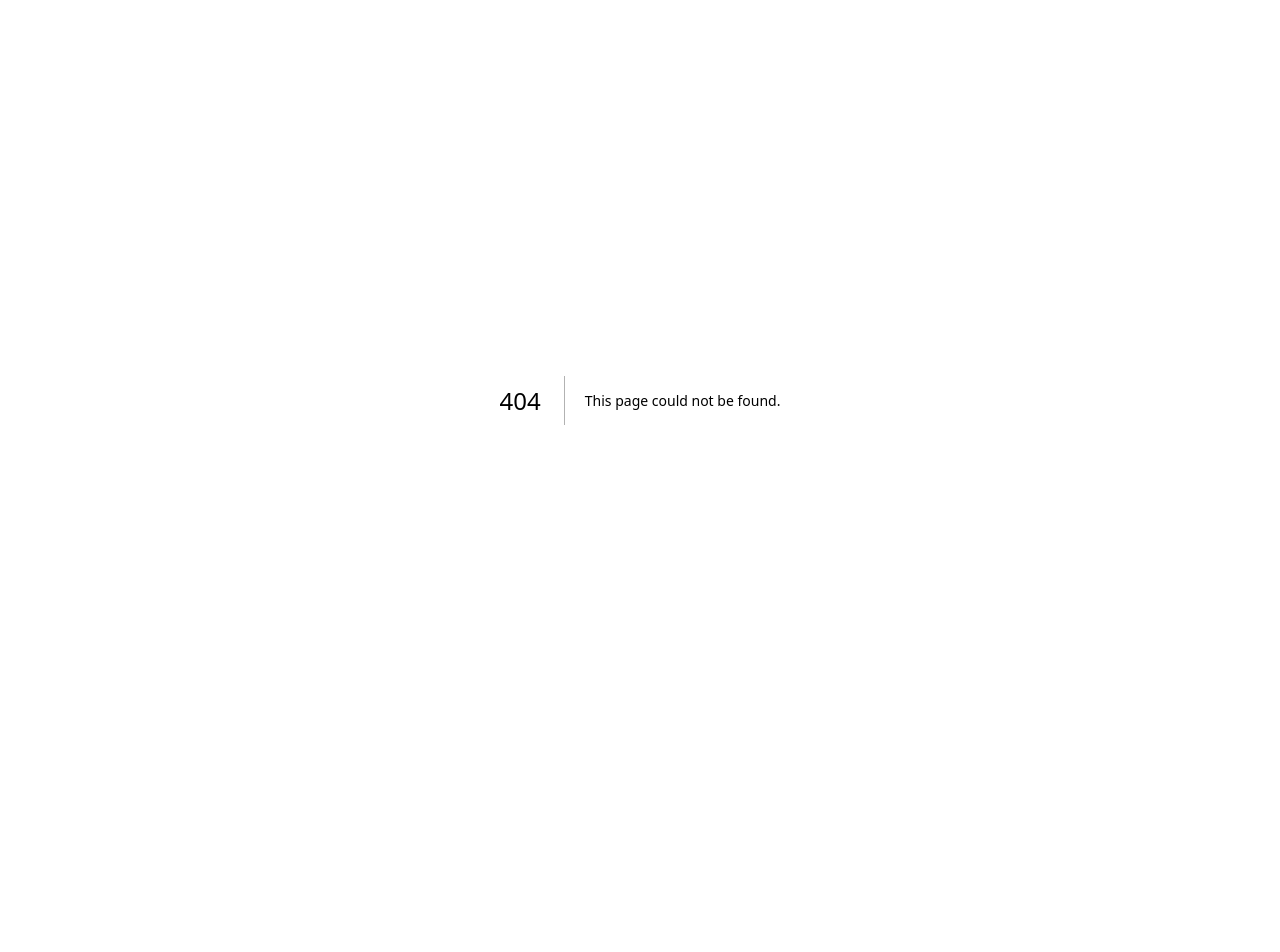
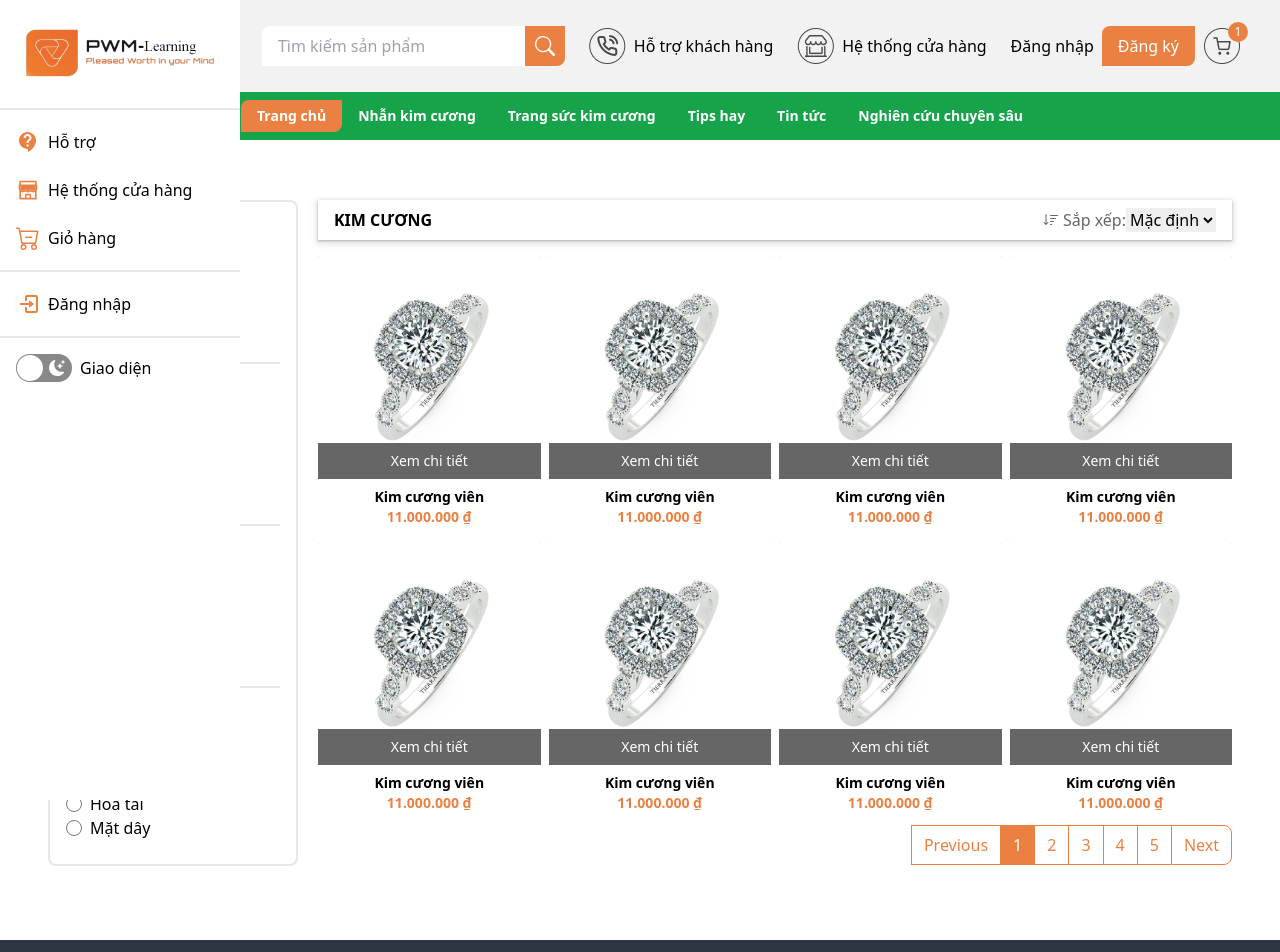
Before and after one commit to datisekai/pwm-learning, a Next.js app: page /search in a window 1280 px wide. Before the commit this address had no page. Shown: the top 952 px of the page. Before the commit the page ends 800 px from the top, so only its background shows below. Built offline with nearby package versions, Linux system fonts and the light colour scheme.

Commit message:
page search, cart, order

```diff
--- a/components/Header/Header.tsx
+++ b/components/Header/Header.tsx
@@ -1,4 +1,4 @@
-import React, { FC } from "react";
+import React, { FC, useState } from "react";
 import BottomHeader from "./BottomHeader";
 import TopHeader from "./TopHeader";
 import { LazyLoadImage } from "react-lazy-load-image-component";
@@ -6,6 +6,7 @@ import { BsSearch } from "react-icons/bs";
 import { BiMenuAltLeft } from "react-icons/bi";
 import Image from "next/image";
 import Link from "next/link";
+import { useRouter } from "next/router";
 
 interface HeaderProps {
   handleOpen: () => void;
@@ -13,6 +14,16 @@ interface HeaderProps {
 }
 
 const Header: FC<HeaderProps> = ({ handleOpen, handleOpenSearch }) => {
+  const [keyword, setKeyword] = useState('')
+
+  const router = useRouter()
+
+  const handleSearch = () => {
+    if(keyword.trim() !== ""){
+      router.push(`/search?keyword=${encodeURI(keyword)}`)
+    }
+  }
+
   return (
     <>
       <div
@@ -43,8 +54,15 @@ const Header: FC<HeaderProps> = ({ handleOpen, handleOpenSearch }) => {
                 type="text"
                 placeholder="Tìm kiếm sản phẩm"
                 className="bg-white px-4 py-2 outline-none rounded-tl-lg"
+                value={keyword}
+                onKeyDown={(e) => {
+                  if(e.key === "Enter"){
+                    handleSearch()
+                  }
+                }}
+                onChange={(e) => setKeyword(e.target.value)}
               />
-              <div className="hover:bg-primaryHover transition-all hover:cursor-pointer bg-primary h-[40px] w-[40px] flex items-center justify-center rounded-br-lg">
+              <div onClick={handleSearch} className="hover:bg-primaryHover transition-all hover:cursor-pointer bg-primary h-[40px] w-[40px] flex items-center justify-center rounded-br-lg">
                 <BsSearch fontSize={20} className="text-white" />
               </div>
             </div>
@@ -75,6 +93,7 @@ const Header: FC<HeaderProps> = ({ handleOpen, handleOpenSearch }) => {
               <button className="px-4 ml-2 py-2 rounded-tl-lg rounded-br-lg hover:bg-primaryHover transition-all bg-primary text-white">
                 Đăng ký
               </button>
+              <Link href={"/cart"}>
                 <div className="ml-2 relative cursor-pointer">
                   <Image
                     alt="Cart"
@@ -86,6 +105,7 @@ const Header: FC<HeaderProps> = ({ handleOpen, handleOpenSearch }) => {
                     1
                   </span>
                 </div>
+              </Link>
             </div>
             <BsSearch
               onClick={handleOpenSearch}
--- /dev/null
+++ b/components/Pagination.tsx
@@ -0,0 +1,66 @@
+import React from "react";
+
+export const Pagination = () => {
+  return (
+    <nav aria-label="Page navigation example">
+      <ul className="inline-flex -space-x-px">
+        <li>
+          <a
+            href="#"
+            className="px-3 py-2 ml-0 leading-tight text-primary border-primary bg-white border hover:bg-primary hover:text-white  dark:bg-gray-800 dark:border-gray-700 dark:text-gray-400 dark:hover:bg-gray-700 dark:hover:text-white"
+          >
+            Previous
+          </a>
+        </li>
+        <li>
+          <a
+            href="#"
+            className="px-3 py-2 leading-tight border bg-primary text-white border-primary hover:bg-primary hover:text-white dark:bg-gray-800 dark:border-gray-700 dark:text-gray-400 dark:hover:bg-gray-700 dark:hover:text-white"
+          >
+            1
+          </a>
+        </li>
+        <li>
+          <a
+            href="#"
+            className="px-3 py-2 leading-tight text-primary bg-white border border-primary hover:bg-primary hover:text-white dark:bg-gray-800 dark:border-gray-700 dark:text-gray-400 dark:hover:bg-gray-700 dark:hover:text-white"
+          >
+            2
+          </a>
+        </li>
+        <li>
+          <a
+            href="#"
+            className="px-3 py-2 text-primary border border-primary bg-primary-50 hover:bg-primary hover:text-white dark:border-gray-700 dark:bg-gray-700 dark:text-white"
+          >
+            3
+          </a>
+        </li>
+        <li>
+          <a
+            href="#"
+            className="px-3 py-2 leading-tight text-primary bg-white border border-primary hover:bg-primary hover:text-white dark:bg-gray-800 dark:border-gray-700 dark:text-gray-400 dark:hover:bg-gray-700 dark:hover:text-white"
+          >
+            4
+          </a>
+        </li>
+        <li>
+          <a
+            href="#"
+            className="px-3 py-2 leading-tight text-primary bg-white border border-primary hover:bg-primary hover:text-white dark:bg-gray-800 dark:border-gray-700 dark:text-gray-400 dark:hover:bg-gray-700 dark:hover:text-white"
+          >
+            5
+          </a>
+        </li>
+        <li>
+          <a
+            href="#"
+            className="px-3 py-2 leading-tight text-primary bg-white border border-primary rounded-r-lg hover:bg-gray-100 hover:text-gray-700 dark:bg-gray-800 dark:border-gray-700 dark:text-gray-400 dark:hover:bg-gray-700 dark:hover:text-white"
+          >
+            Next
+          </a>
+        </li>
+      </ul>
+    </nav>
+  );
+};
--- a/components/Search.tsx
+++ b/components/Search.tsx
@@ -1,3 +1,4 @@
+import { useRouter } from "next/router";
 import React, { FC } from "react";
 
 interface SearchProps {
@@ -6,6 +7,15 @@ interface SearchProps {
 }
 
 const Search: FC<SearchProps> = ({ handleHide, open }) => {
+  const [keyword, setKeyword] = React.useState("");
+
+  const router = useRouter();
+
+  const handleSearch = () => {
+    if (keyword.trim() !== "") {
+      router.push(`/search?keyword=${encodeURI(keyword)}`);
+    }
+  };
   return (
     <div>
       <div
@@ -15,17 +25,23 @@ const Search: FC<SearchProps> = ({ handleHide, open }) => {
         } opacityAnimation`}
       ></div>
       <div className="flex items-center justify-center">
-        {" "}
         <div
           className={`w-[80%] flex justify-center transition-transform h-[35px] bg-white fixed top-[150px] z-[45]  items-center ${
             open ? "translate-y-[0]" : "translate-y-[-2000px]"
           } `}
           style={{
-            boxShadow:'rgba(0, 0, 0, 0.35) 0px 5px 15px'
+            boxShadow: "rgba(0, 0, 0, 0.35) 0px 5px 15px",
           }}
         >
           <input
             type="text"
+            value={keyword}
+            onKeyDown={(e) => {
+              if (e.key === "Enter") {
+                handleSearch();
+              }
+            }}
+            onChange={(e) => setKeyword(e.target.value)}
             className="w-full px-4 text-sm h-full border outline-none block mx-auto"
             placeholder="Tìm kiếm sản phẩm"
           />
--- /dev/null
+++ b/components/ToolSearch.tsx
@@ -0,0 +1,53 @@
+import React from "react";
+import BoxSearch from "./boxs/BoxSearch";
+
+const dataPrice = [
+  {
+    value: "510",
+    text: "Từ 5 - 10 triệu",
+  },
+  {
+    value: "1050",
+    text: "Từ 10 - 50 triệu",
+  },
+  {
+    value: "50100",
+    text: "Từ 50 - 100 triệu",
+  },
+  {
+    value: "100",
+    text: "Trên 100 triệu",
+  },
+];
+
+const dataCategory = [
+    {
+      value: "1",
+      text: "Kim cương",
+    },
+    {
+      value: "2",
+      text: "Nhẫn",
+    },
+    {
+      value: "3",
+      text: "Hoa tai",
+    },
+    {
+      value: "4",
+      text: "Mặt dây",
+    },
+  ];
+
+const ToolSearch = () => {
+  return (
+    <div className="w-[250px] border-2 rounded-lg grid grid-cols-1 gap-y-4 p-4">
+      <BoxSearch data={dataPrice} name="price" title="Mức giá" />
+      <BoxSearch data={dataCategory} name="category" title="Thể loại" />
+      <BoxSearch data={dataPrice} name="price" title="Mức giá" />
+      <BoxSearch data={dataCategory} name="category" title="Thể loại" />
+    </div>
+  );
+};
+
+export default ToolSearch;
--- /dev/null
+++ b/components/boxs/BoxSearch.tsx
@@ -0,0 +1,32 @@
+import React from "react";
+
+interface BoxSearchProps {
+  title: string;
+  data: { value: string; text: string }[];
+  name: string;
+}
+
+const BoxSearch: React.FC<BoxSearchProps> = ({ data, title, name }) => {
+  return (
+    <div className="border-b-2 pb-2 last:border-none">
+      <h2 className="font-bold uppercase">{title}</h2>
+      <div className="mt-4">
+        {data.map((item, index) => (
+          <div key={index} className="flex items-center cursor-pointer">
+            <input
+              type="radio"
+              name={name}
+              className="w-4 h-4 text-primary"
+              id={`${item.value}-${index}`}
+            />
+            <label htmlFor={`${item.value}-${index}`} className="ml-2">
+              {item.text}
+            </label>
+          </div>
+        ))}
+      </div>
+    </div>
+  );
+};
+
+export default BoxSearch;
--- a/components/cards/HomeCard.tsx
+++ b/components/cards/HomeCard.tsx
@@ -10,7 +10,7 @@ interface HomeCardProps {
 const HomeCard: React.FC<HomeCardProps> = ({ data }) => {
   return (
     <Link href={"/product/kim-cuong-vien"}>
-      <div>
+      <div className="">
         <div className="bg-gray-200 flex items-center justify-center aspect-[1/1]  relative">
           <LazyLoadImage
             src={data}
--- a/package.json
+++ b/package.json
@@ -9,6 +9,8 @@
     "lint": "next lint"
   },
   "dependencies": {
+    "@fortawesome/free-solid-svg-icons": "^6.2.1",
+    "@fortawesome/react-fontawesome": "^0.2.0",
     "@next/font": "13.0.7",
     "@types/node": "18.11.15",
     "@types/react": "18.0.26",
--- a/pages/cart/[slug].tsx
+++ b/pages/cart.tsx
@@ -1,7 +1,6 @@
 import Head from "next/head";
 import Image from "next/image";
 import { Inter } from "@next/font/google";
-import MainLayout from "../../components/layouts/MainLayout";
 import { LazyLoadImage } from "react-lazy-load-image-component";
 const inter = Inter({ subsets: ["latin"] });
 import {
@@ -10,15 +9,16 @@ import {
   faAdd,
 } from "@fortawesome/free-solid-svg-icons";
 import { FontAwesomeIcon } from "@fortawesome/react-fontawesome";
+import MainLayout from "../components/layouts/MainLayout";
+import Meta from "../components/Meta";
 export default function Home() {
   return (
     <>
-      <Head>
-        <title>PWM - Learning</title>
-        <meta name="description" content="Generated by create next app" />
-        <meta name="viewport" content="width=device-width, initial-scale=1" />
-        <link rel="icon" href="/fav.png" />
-      </Head>
+      <Meta
+        title="Giỏ hàng | PWM - Learning"
+        image="https://www.tierra.vn/files/800x/nch2401-r_01-600x600--hbNwpqDZma.jpg"
+        description=""
+      />
       <MainLayout>
         <div className="py-10 px-10 overflow-auto">
           <h1 className="font-sans text-2xl text-orange-600 font-bold text-center">
--- a/pages/pageOrder/[slug].tsx
+++ b/pages/order.tsx
@@ -1,7 +1,6 @@
 import Head from "next/head";
 import Image from "next/image";
 import { Inter } from "@next/font/google";
-import MainLayout from "../../components/layouts/MainLayout";
 import { LazyLoadImage } from "react-lazy-load-image-component";
 const inter = Inter({ subsets: ["latin"] });
 import {
@@ -9,16 +8,17 @@ import {
   faMoneyBill1,
 } from "@fortawesome/free-solid-svg-icons";
 import { FontAwesomeIcon } from "@fortawesome/react-fontawesome";
-import SectionCart from "../../components/sections/SectionCart";
+import MainLayout from "../components/layouts/MainLayout";
+import SectionCart from "../components/sections/SectionCart";
+import Meta from "../components/Meta";
 export default function Home() {
   return (
     <>
-      <Head>
-        <title>PWM - Learning</title>
-        <meta name="description" content="Generated by create next app" />
-        <meta name="viewport" content="width=device-width, initial-scale=1" />
-        <link rel="icon" href="/fav.png" />
-      </Head>
+      <Meta
+        title="Đơn hàng | PWM - Learning"
+        image="https://www.tierra.vn/files/800x/nch2401-r_01-600x600--hbNwpqDZma.jpg"
+        description=""
+      />
       <MainLayout>
         <div className="py-10 px-10 overflow-auto">
           <div className="w-2/4 float-left">
--- /dev/null
+++ b/pages/search.tsx
@@ -0,0 +1,75 @@
+import { GetServerSideProps, NextPage } from "next";
+import React from "react";
+import { BsSortDown } from "react-icons/bs";
+import Breadcumb from "../components/Breadcumb";
+import HomeCard from "../components/cards/HomeCard";
+import MainLayout from "../components/layouts/MainLayout";
+import Meta from "../components/Meta";
+import { Pagination } from "../components/Pagination";
+import ToolSearch from "../components/ToolSearch";
+
+interface SearchProps {
+  query: any;
+}
+
+const Search: NextPage<SearchProps> = ({ query }) => {
+  const { keyword } = query;
+  return (
+    <>
+      <Meta
+        title="Tìm kiếm | PWM - Learning"
+        image="https://www.tierra.vn/files/800x/nch2401-r_01-600x600--hbNwpqDZma.jpg"
+        description=""
+      />
+
+      <MainLayout>
+        <div className="max-w-[1200px] mx-auto pt-4 pb-10 px-2">
+          <Breadcumb current={keyword ? `Tìm kiếm "${keyword}"` : "Tìm kiếm"} />
+          <div className="flex mt-5">
+            <div className="hidden md:block">
+              <ToolSearch />
+            </div>
+            <div className="flex-1 md:ml-5">
+              <div
+                className="flex items-center justify-between py-2 px-4"
+                style={{
+                  boxShadow:
+                    "rgba(60, 64, 67, 0.3) 0px 1px 2px 0px, rgba(60, 64, 67, 0.15) 0px 2px 6px 2px",
+                }}
+              >
+                <h1 className="uppercase font-bold">Kim cương</h1>
+                <div className="flex">
+                  <div className="flex items-center text-[#666]">
+                    <BsSortDown />
+                    <span className="ml-1">Sắp xếp: </span>
+                  </div>
+                  <select name="" id="" className="outline-none">
+                    <option value="">Mặc định</option>
+                    <option value="">Giá thấp</option>
+                    <option value="">Giá cao</option>
+                  </select>
+                </div>
+              </div>
+              <div className="mt-4 grid grid-cols-2 md:grid-cols-3 lg:grid-cols-4 gap-x-2 gap-y-4">
+                {[1, 2, 3, 4, 5, 6, 7, 8].map((item) => (
+                  <HomeCard key={item} data="/images/test.jpg" />
+                ))}
+              </div>
+              <div className="flex w-full justify-end mt-5">
+                <Pagination />
+              </div>
+            </div>
+          </div>
+        </div>
+      </MainLayout>
+    </>
+  );
+};
+
+export default Search;
+
+export const getServerSideProps: GetServerSideProps = async ({ query }) => {
+  return {
+    props: { query },
+  };
+};
```
Also changed, not shown: 1 other file (tests, documents, lock files or other folders). Lines whose indentation alone changed are shown as unchanged.
